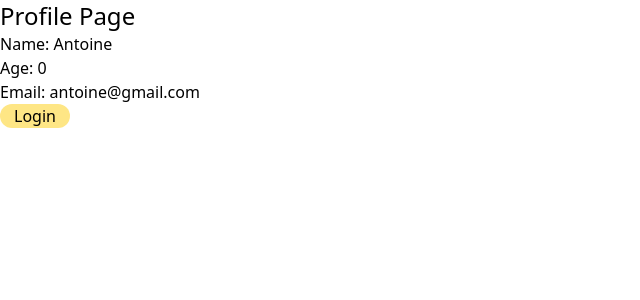
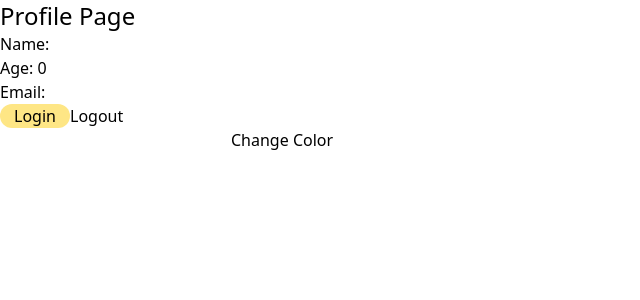
Before and after one commit to AntoineMHB/React-Exercices, a React (Vite) app: page / in a window 1280 px wide. Shown: the top 300 px of the page, without its empty margins (0-640 px from the left). Built offline with nearby package versions, Linux system fonts and the light colour scheme.

Commit message:
Add the theme color changer

```diff
--- a/src/App.jsx
+++ b/src/App.jsx
@@ -1,12 +1,14 @@
 import "./App.css";
 import Profile from "./components/Profile";
 import Login from "./components/Login";
+import ChangeColor from "./components/ChangeColor";
 
 function App() {
   return (
     <>
       <Profile />
       <Login />
+      <ChangeColor />
     </>
   );
 }
--- /dev/null
+++ b/src/components/ChangeColor.jsx
@@ -0,0 +1,26 @@
+import { useState } from "react";
+import { useDispatch } from "react-redux";
+import { changeColor } from "../features/theme.jsx";
+
+export default function ChangeColor() {
+  const [color, setColor] = useState("");
+  const dispatch = useDispatch();
+
+  return (
+    <>
+      <input
+        type="text"
+        onChange={(event) => {
+          setColor(event.target.value);
+        }}
+      />
+      <button
+        onClick={() => {
+          dispatch(changeColor(color));
+        }}
+      >
+        Change Color
+      </button>
+    </>
+  );
+}
--- a/src/components/Login.jsx
+++ b/src/components/Login.jsx
@@ -1,13 +1,28 @@
 import { useDispatch } from "react-redux";
-import { login } from "../features/user.jsx";
+import { login, logout } from "../features/user.jsx";
 
 export default function Login() {
   const dispatch = useDispatch();
 
   return (
     <div>
-      <button className="bg-amber-200 rounded-full rounded-2 w-[70px]">
+      <button
+        onClick={() => {
+          dispatch(
+            login({ name: "nzanzu", age: 20, email: "nzanzu@gmail.com" })
+          );
+        }}
+        className="bg-amber-200 rounded-full rounded-2 w-[70px]"
+      >
         Login
+      </button>
+
+      <button
+        onClick={() => {
+          dispatch(logout());
+        }}
+      >
+        Logout
       </button>
     </div>
   );
--- a/src/components/Profile.jsx
+++ b/src/components/Profile.jsx
@@ -2,8 +2,9 @@ import { useSelector } from "react-redux";
 
 export default function Login() {
   const user = useSelector((state) => state.user.value);
+  const themeColor = useSelector((state) => state.theme.value);
   return (
-    <div>
+    <div style={{ color: themeColor }}>
       <h1 className="text-2xl">Profile Page</h1>
       <p>Name: {user.name}</p>
       <p>Age: {user.age}</p>
--- /dev/null
+++ b/src/features/theme.jsx
@@ -0,0 +1,20 @@
+import { createSlice } from "@reduxjs/toolkit";
+import ChangeColor from "../components/ChangeColor";
+
+const initialState = "";
+
+export const themeSlice = createSlice({
+  name: "theme",
+  initialState: {
+    value: initialState,
+  },
+  reducers: {
+    changeColor: (state, action) => {
+      state.value = action.payload;
+    },
+  },
+});
+
+export const { changeColor } = themeSlice.actions;
+
+export default themeSlice.reducer;
--- a/src/features/user.jsx
+++ b/src/features/user.jsx
@@ -1,17 +1,23 @@
 import { createSlice } from "@reduxjs/toolkit";
+
+const initialState = { name: "", age: 0, email: "" };
 
 export const userSlice = createSlice({
   name: "user",
   initialState: {
-    value: { name: "Antoine", age: 0, email: "antoine@gmail.com" },
+    value: initialState,
   },
   reducers: {
     login: (state, action) => {
       state.value = action.payload;
     },
+
+    logout: (state, action) => {
+      state.value = initialState;
+    },
   },
 });
 
-export const { login } = userSlice.actions;
+export const { login, logout } = userSlice.actions;
 
 export default userSlice.reducer;
--- a/src/main.jsx
+++ b/src/main.jsx
@@ -5,10 +5,12 @@ import App from "./App.jsx";
 import { configureStore } from "@reduxjs/toolkit";
 import userReducer from "./features/user.jsx";
 import { Provider } from "react-redux";
+import themeReducer from "./features/theme.jsx";
 
 const store = configureStore({
   reducer: {
     user: userReducer,
+    theme: themeReducer,
   },
 });
 
```
